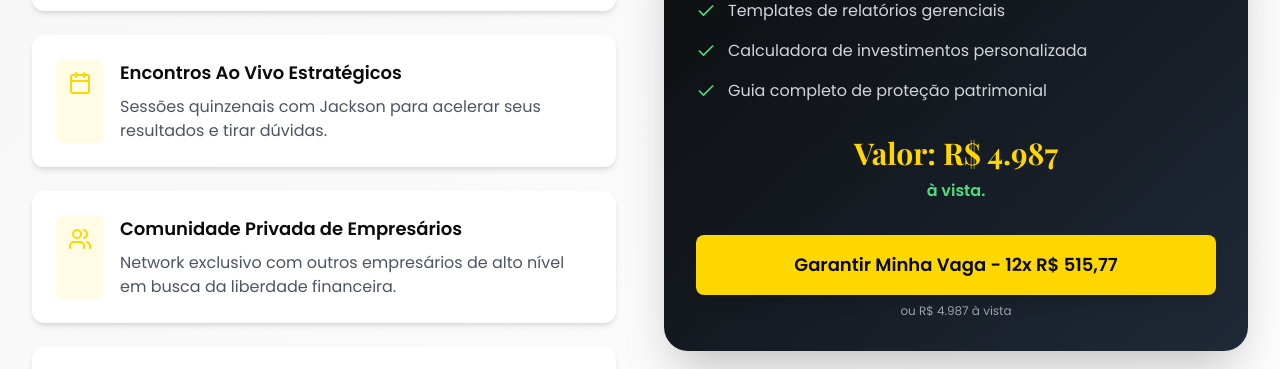
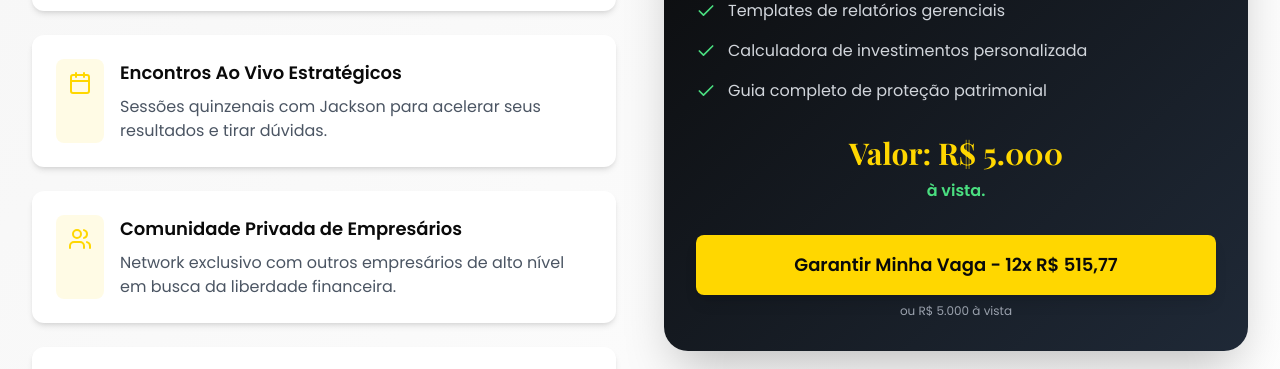
Before and after one commit to azuostech/mentoriaexodo, a React (Vite) app: page / in a window 1280 px wide. Shown: the part 6112-6481 px from the top of the page. Built offline with nearby package versions, Linux system fonts and the light colour scheme.

Commit message:
value updated

```diff
--- a/src/components/OfferSection.tsx
+++ b/src/components/OfferSection.tsx
@@ -109,7 +109,7 @@ const OfferSection: React.FC = () => {
 
                 <div className="text-center">
                   <div className="font-playfair text-3xl font-bold text-gold-premium mb-2">
-                    Valor: R$ 4.987
+                    Valor: R$ 5.000
                   </div>
                   <div className="font-poppins text-green-400 font-semibold">
                     à vista.
@@ -129,7 +129,7 @@ const OfferSection: React.FC = () => {
                     </Button>
                   </a>
                   <p className="font-poppins text-xs text-gray-400 mt-2 text-center">
-                    ou R$ 4.987 à vista
+                    ou R$ 5.000 à vista
                   </p>
                 </div>
               </div>
```
